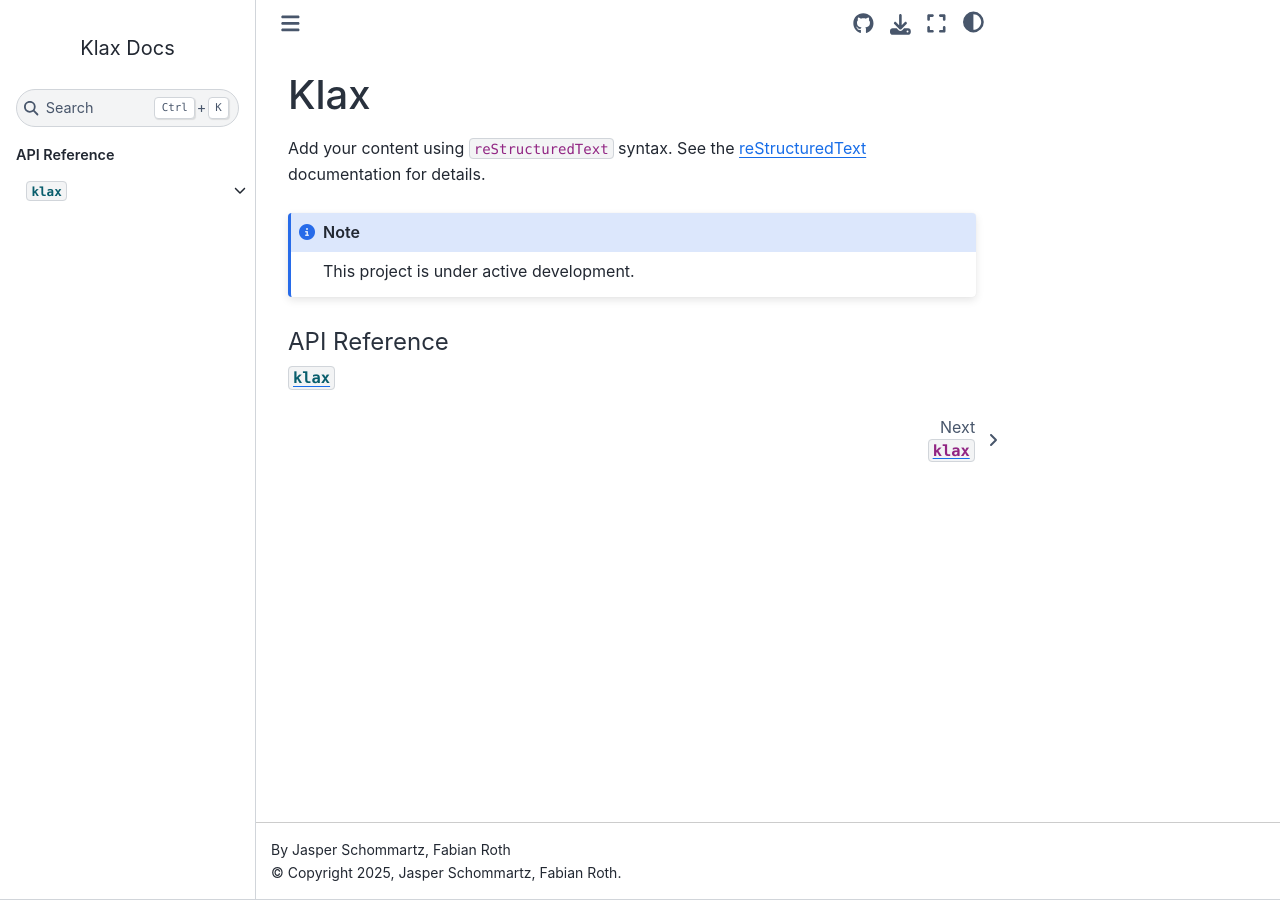
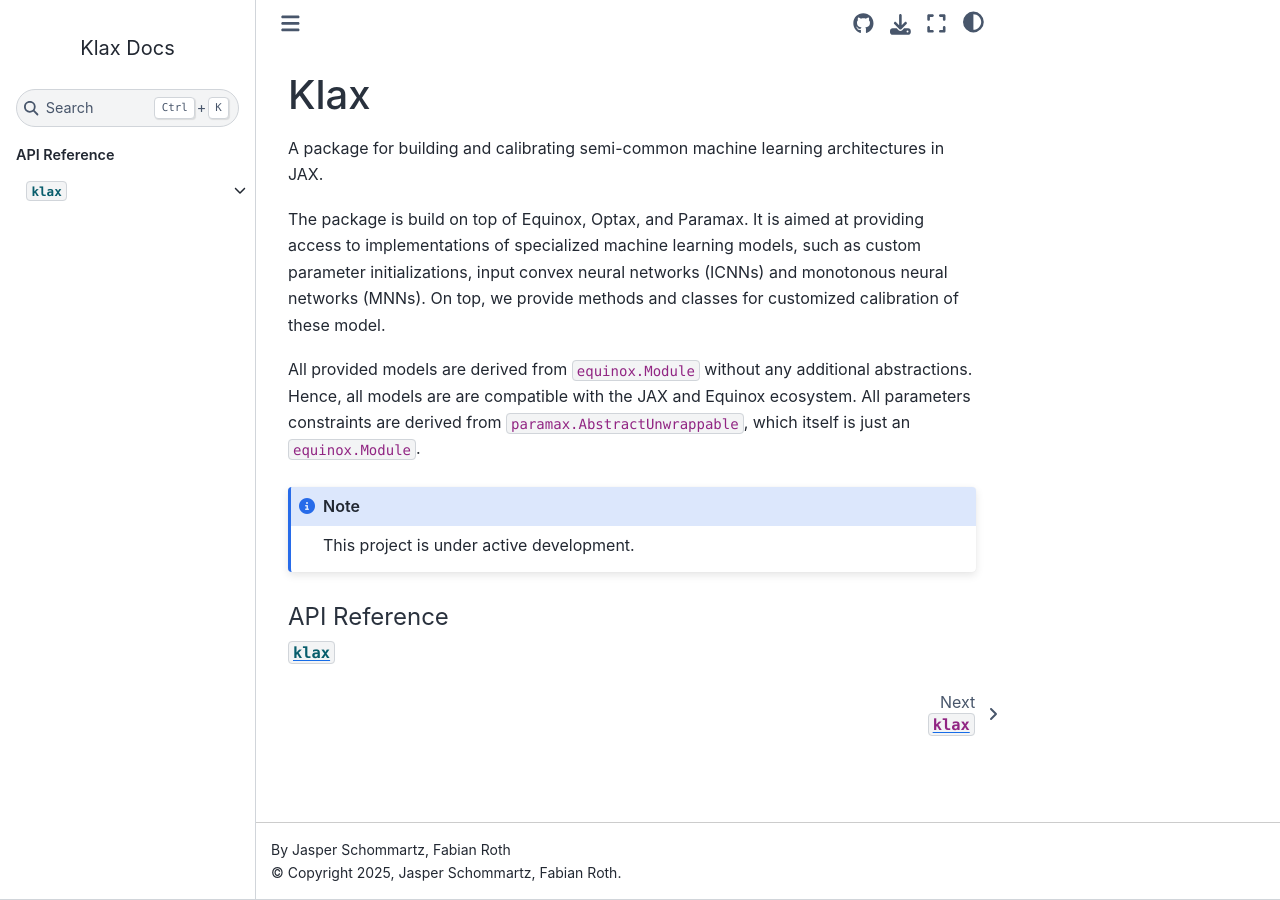
Before and after one commit to Drenderer/klax, a Sphinx documentation site: the page built from docs/source/index.rst, in a window 1280 px wide. Built offline with Sphinx 7.4.7 and the Sphinx Book theme 1.1.4, drawn with Linux system fonts in a browser that asks for light colours.

```diff
--- a/docs/source/conf.py
+++ b/docs/source/conf.py
@@ -39,7 +39,6 @@ intersphinx_mapping = {
     "python": ("https://docs.python.org/3", None),
     "jax": ("https://jax.readthedocs.io/en/latest/", None),
     "jaxtyping": ("https://docs.kidger.site/jaxtyping", None),
-    "numpy": ("https://numpy.org/doc/stable/", None),
     "equinox": ("https://docs.kidger.site/equinox", None),
     "optax": ("https://optax.readthedocs.io/en/latest/", None),
     "paramax": ("https://danielward27.github.io/paramax/", None),
@@ -58,3 +57,11 @@ html_theme_options = {
 }
 
 html_title = "Klax Docs"
+
+autodoc_typehints_description_target = "all"
+autodoc_type_aliases = {
+    "ArrayLike": "jaxtyping.ArrayLike",
+    "PRNGKeyArray": "PRNGKeyArray",
+    "DataTree": "DataTree",
+    "MaskTree": "MaskTree"
+}
--- a/docs/source/index.rst
+++ b/docs/source/index.rst
@@ -6,10 +6,18 @@
 Klax
 ====
 
-Add your content using ``reStructuredText`` syntax. See the
-`reStructuredText <https://www.sphinx-doc.org/en/master/usage/restructuredtext/index.html>`_
-documentation for details.
+A package for building and calibrating semi-common machine learning architectures in JAX.
 
+The package is build on top of Equinox, Optax, and Paramax. It is aimed at
+providing access to implementations of specialized machine learning models, such
+as custom parameter initializations, input convex neural networks (ICNNs) and
+monotonous neural networks (MNNs). On top, we provide methods and classes for
+customized calibration of these model.
+
+All provided models are derived from ``equinox.Module`` without any additional
+abstractions. Hence, all models are are compatible with the JAX and Equinox
+ecosystem. All parameters constraints are derived from
+``paramax.AbstractUnwrappable``, which itself is just an ``equinox.Module``.
 
 .. note::
 
```
Also changed, not shown: 7 other files.
